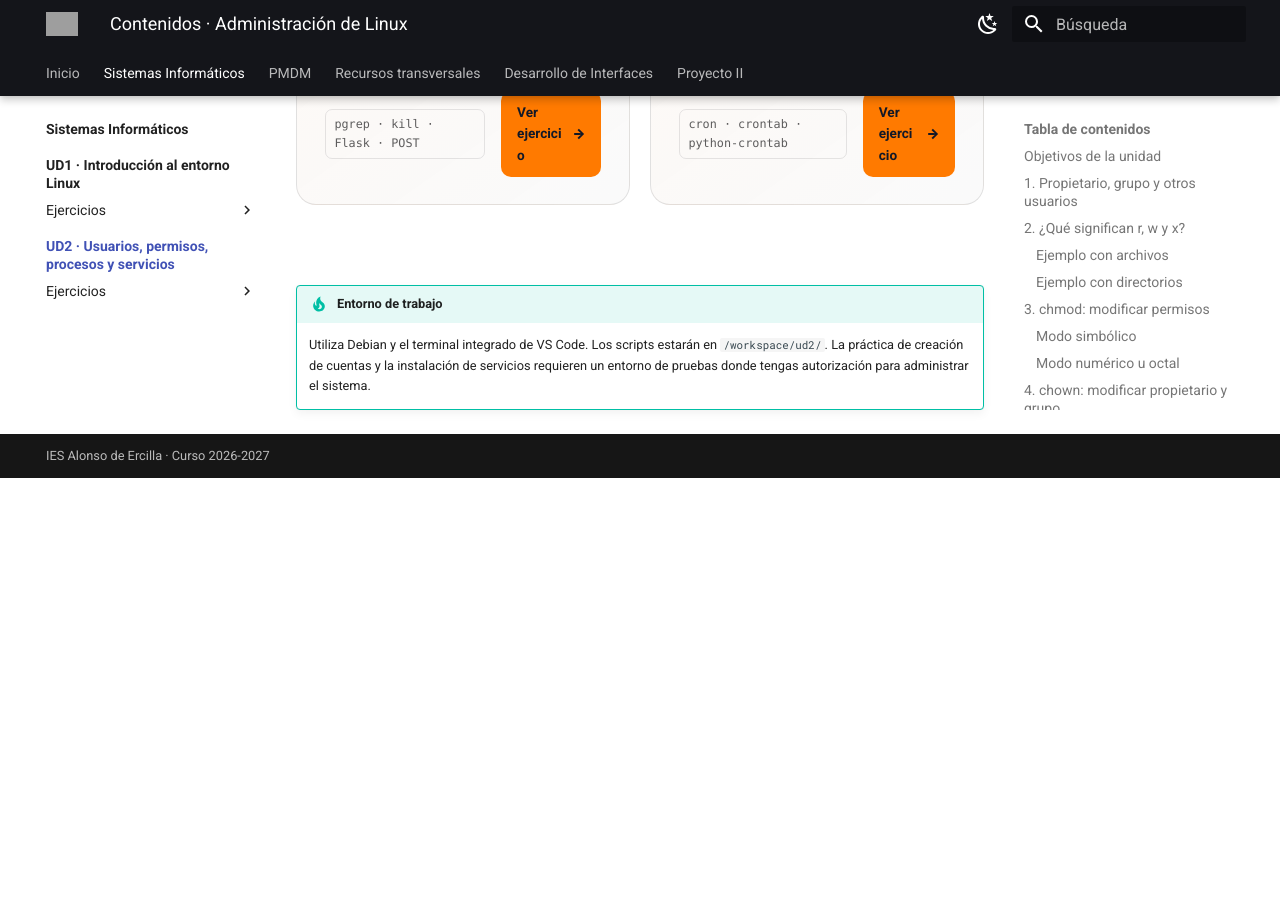
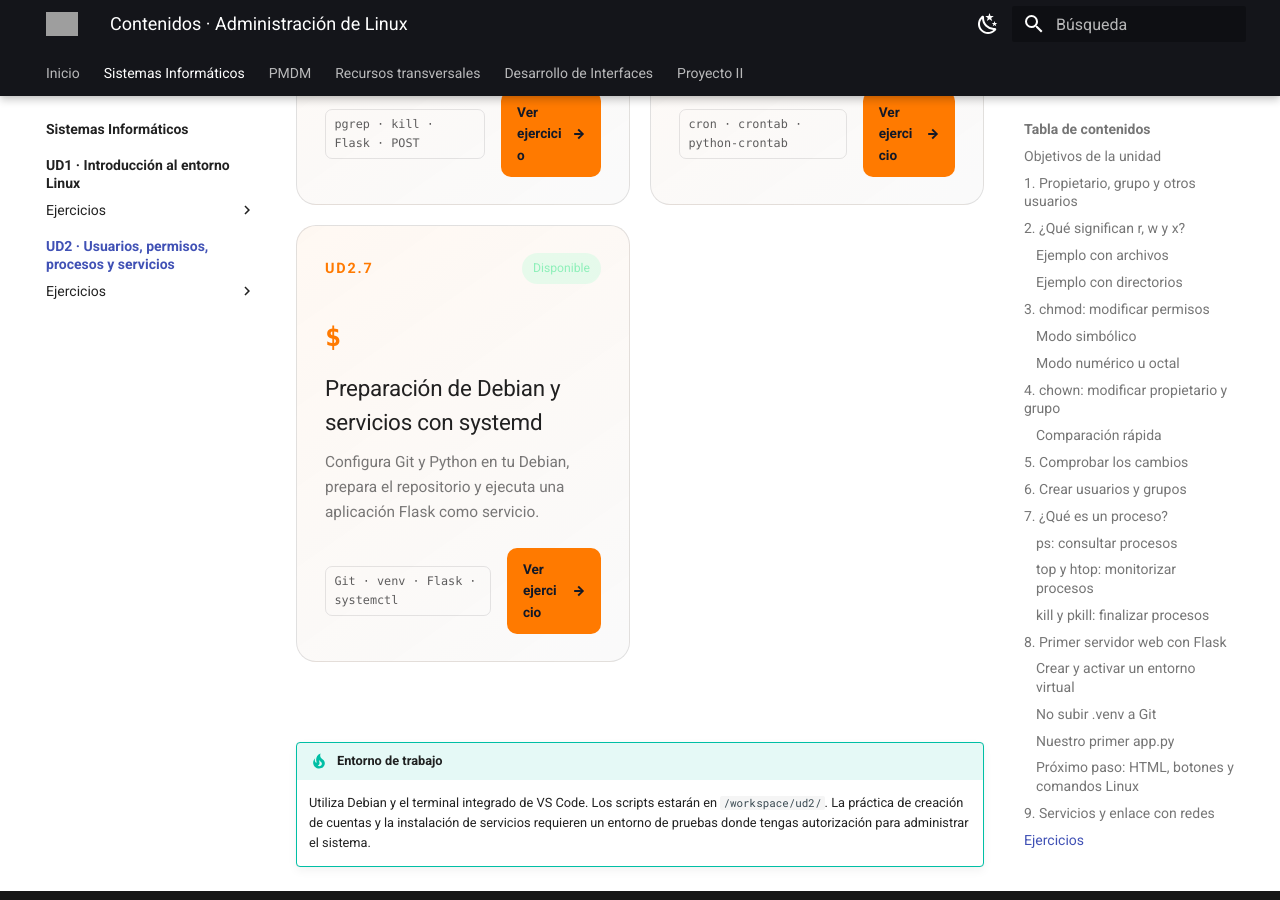
Before and after one commit to erciapps/web-home, an MkDocs documentation site: the page built from docs/si/ud2/index.md, in a window 1280 px wide and 900 px high, scrolled down 11354 px. Built offline with MkDocs 1.6.1 and Material for MkDocs 9.7.7, drawn with Linux system fonts in a browser that asks for light colours; before the commit the page ends 11832 px from its top, so only the background shows below that; grey boxes are pictures that could not be loaded.

Commit message:
Añadir tarjeta UD2.7 a la portada de la unidad

```diff
--- a/docs/si/ud2/index.md
+++ b/docs/si/ud2/index.md
@@ -384,6 +384,14 @@ Después de probar Flask manualmente, la **UD2.4** incluye una ampliación con `
     <p>Programa un script con crontab y crea una web para configurar, consultar y eliminar la tarea.</p>
     <div class="si-card-bottom"><div class="si-ra"><span>cron · crontab · python-crontab</span></div><div class="si-actions"><a class="si-button" href="ejercicios/ud2_6/">Ver ejercicio <span>→</span></a></div></div>
   </article>
+
+  <article class="si-card available" style="--accent:#ff7a00">
+    <div class="si-card-top"><span class="si-code">UD2.7</span><span class="si-state available">Disponible</span></div>
+    <div class="si-unit-icon">$</div>
+    <h3>Preparación de Debian y servicios con systemd</h3>
+    <p>Configura Git y Python en tu Debian, prepara el repositorio y ejecuta una aplicación Flask como servicio.</p>
+    <div class="si-card-bottom"><div class="si-ra"><span>Git · venv · Flask · systemctl</span></div><div class="si-actions"><a class="si-button" href="ejercicios/ud2_7/">Ver ejercicio <span>→</span></a></div></div>
+  </article>
 </div>
 
 !!! tip "Entorno de trabajo"
```
